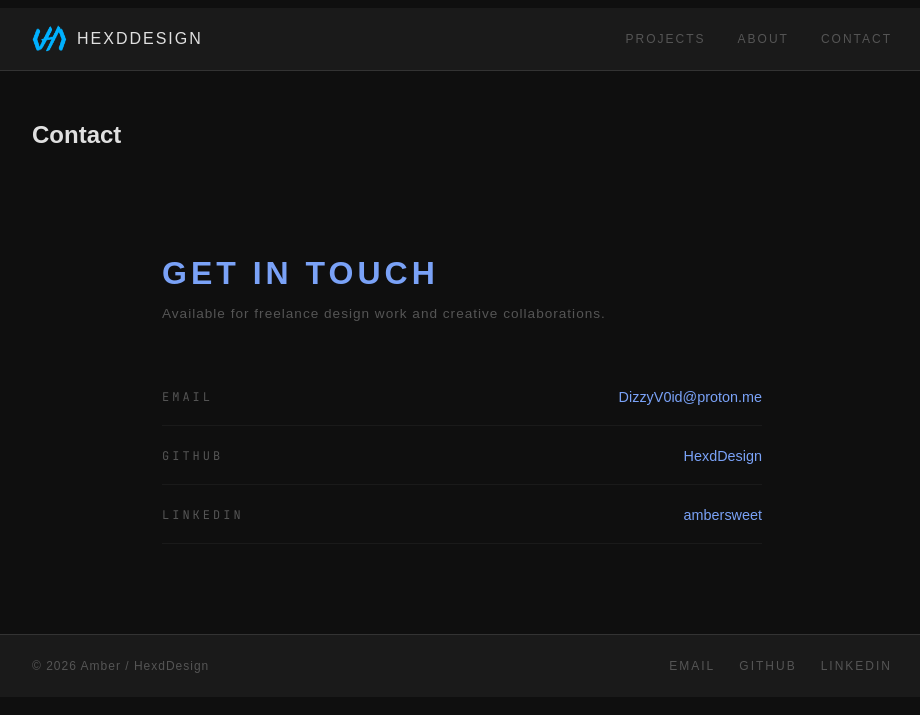
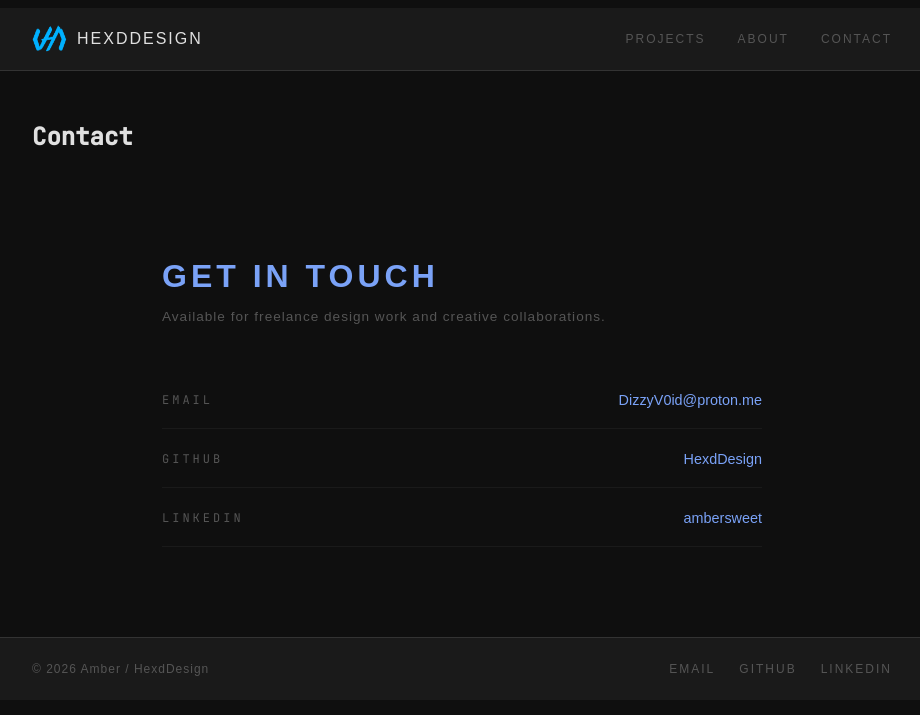
Before and after one commit to HexdDesign/hexddesign.github.io, a Jekyll site: the page built from contact.markdown, in a window 1280 px wide. Shown: the top 715 px of the page, without its empty margins (178-1098 px from the left). Built offline with Jekyll 4.4.1, drawn with Linux system fonts in a browser that asks for light colours; some web fonts are replaced.

Commit message:
Update main.scss

```diff
--- a/assets/main.scss
+++ b/assets/main.scss
@@ -424,6 +424,11 @@ div.hero h1 {
   font-family: 'JetBrains Mono', monospace !important;
 }
 
+
+.post-title {
+  font-family: 'JetBrains Mono', monospace !important;
+}
+
 .work-grid{
   display:grid;
   grid-template-columns:repeat(auto-fit,minmax(300px,1fr));
```
